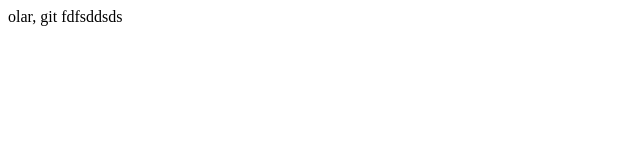
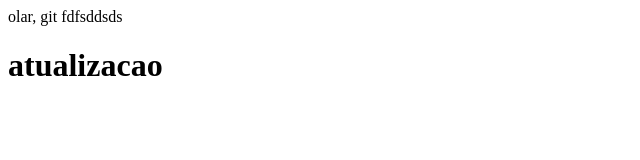
Before and after one commit to JdC-Santos/exercicio-git, a plain HTML site: page index.html in a window 1280 px wide. Shown: the whole page, without its empty margins (0-640 px from the left). Drawn offline with Linux system fonts and the light colour scheme.

Commit message:
atualizacao

```diff
--- a/index.html
+++ b/index.html
@@ -6,5 +6,6 @@
 <body>
 	olar, git
 	fdfsddsds
+	<h1>atualizacao</h1>
 </body>
 </html>
```
